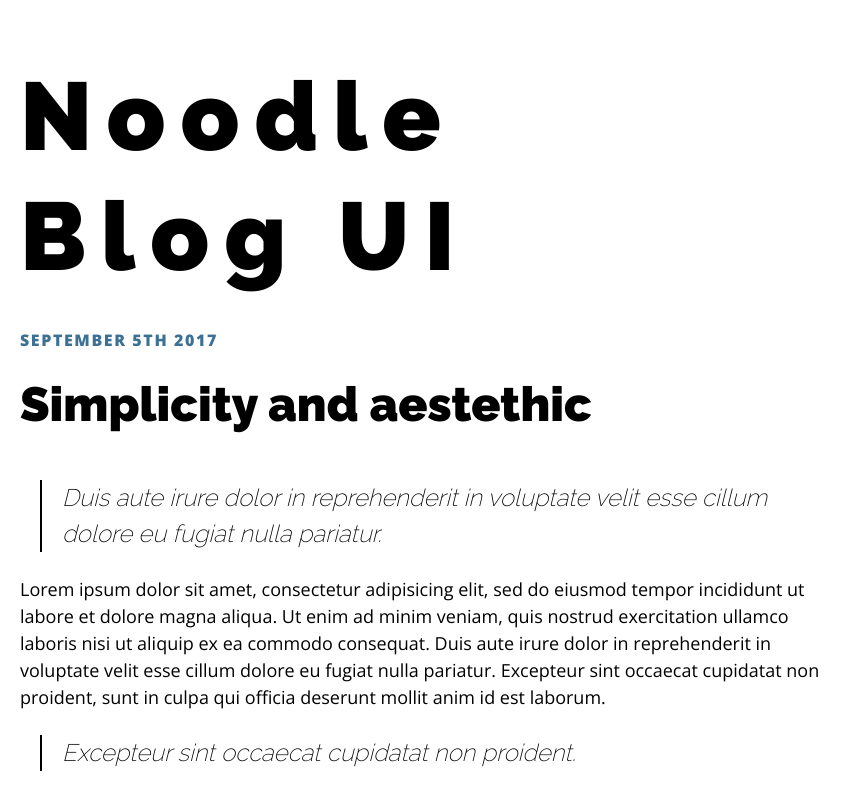
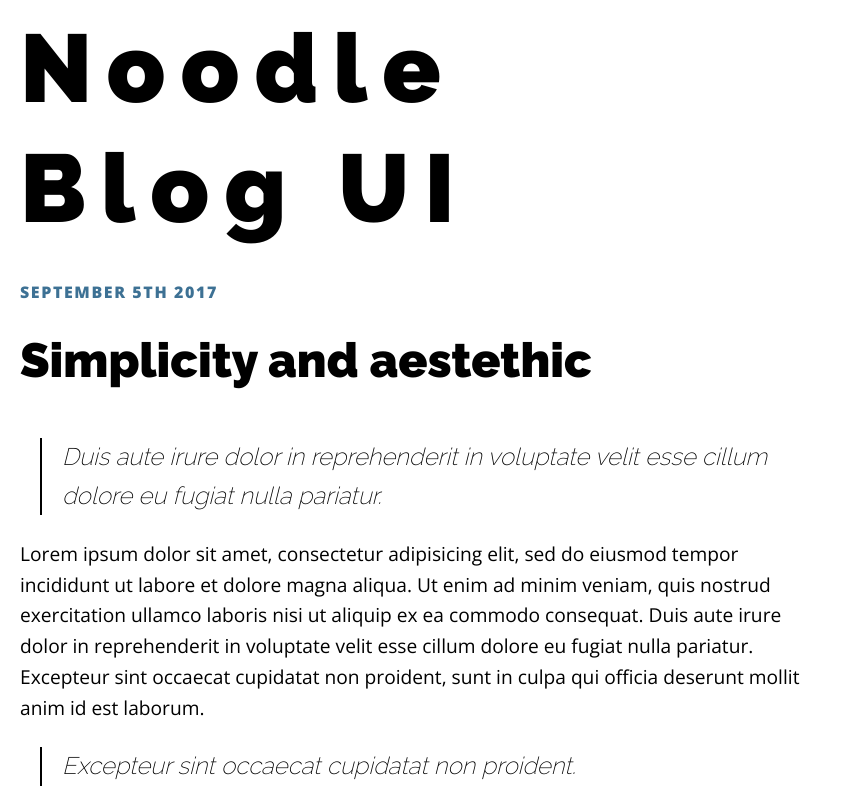
Before and after one commit to simeonkerkola/noodle-blog-ui, a plain HTML site: page index.html in a window 1280 px wide. Shown: the top 792 px of the page, without its empty margins (0-861 px from the left). Drawn offline with nearby package versions, Linux system fonts and the light colour scheme.

Commit message:
Increase font size, tweak header position

```diff
--- a/css/style.css
+++ b/css/style.css
@@ -1,8 +1,7 @@
 body {
   font-family: Open Sans;
   font-weight: 100;
-  font-size: 18px;
-  line-height: 1.5;
+  line-height: 1.6;
 }
 
 /*verdana*/
@@ -14,7 +13,7 @@ body {
 }
 
 h1 {
-  padding-top: 3rem;
+  padding-top: 0;
   font-family: Raleway;
   font-weight: 800;
   font-size: 6.0rem;
@@ -67,6 +66,7 @@ h3 {
 
 p {
   margin-top: 0;
+  font-size: 1.2rem;
 }
 
 hr.post-divider, hr.last-post{
--- a/index.html
+++ b/index.html
@@ -3,8 +3,8 @@
 <head>
   <meta charset="utf-8">
   <title>Noodle Blog UI</title>
+  <link href="https://fonts.googleapis.com/css?family=Raleway:200,700,900|Open+Sans:300,800" rel="stylesheet">
   <link rel="stylesheet" href="css/style.css">
-  <link href="https://fonts.googleapis.com/css?family=Raleway:200,700,900|Open+Sans:300,800" rel="stylesheet">
 </head>
 <body>
   <div class="header">
```
